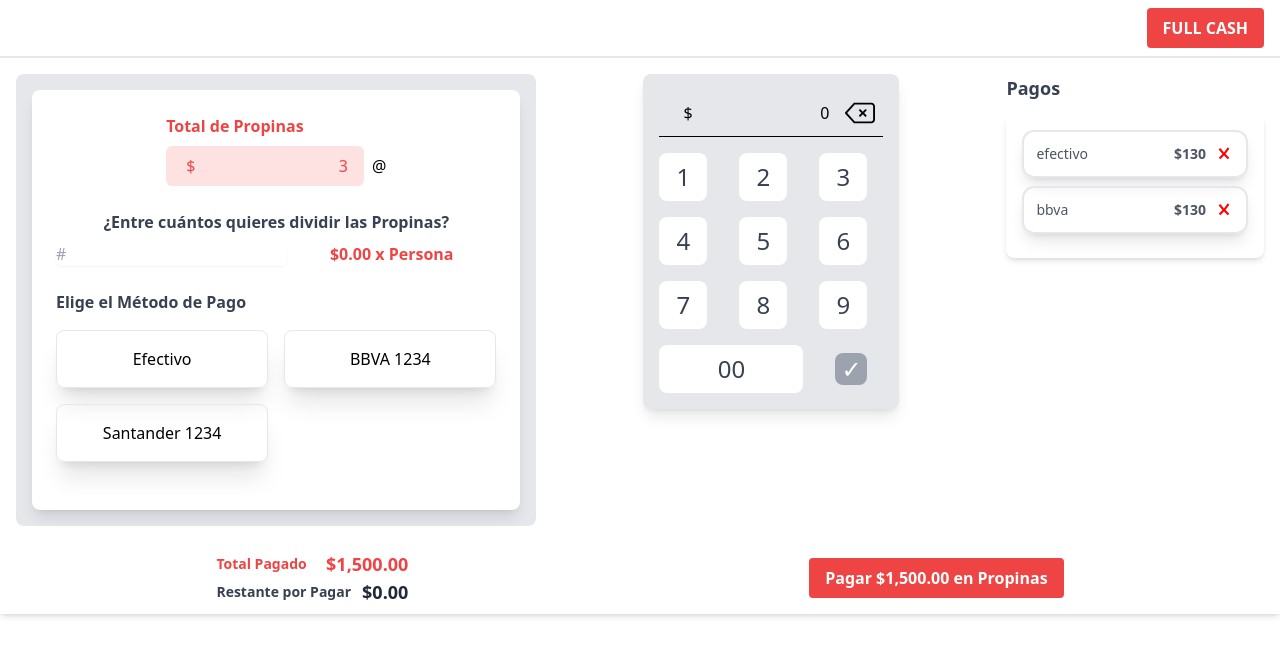
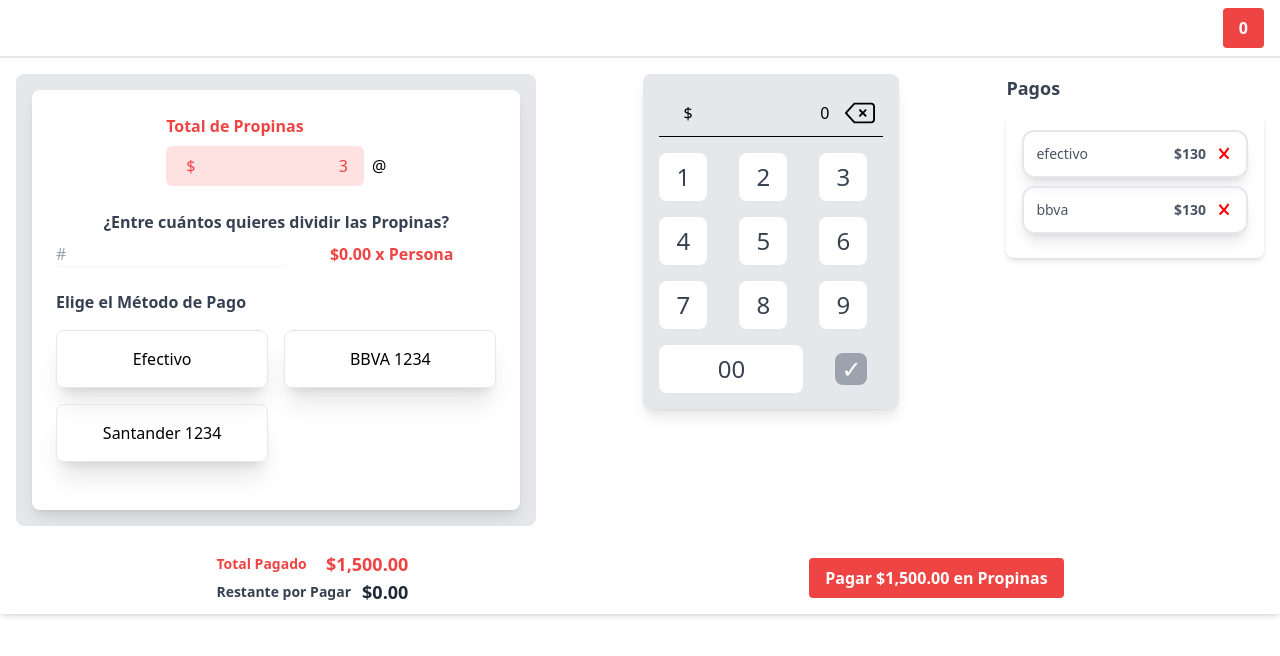
Before and after one commit to lororock/Softii-Test-front, a Vue app: page / in a window 1280 px wide. Shown: the top 656 px of the page. Built offline with nearby package versions, Linux system fonts and the light colour scheme; no server answers.

Commit message:
total caja pinia

```diff
--- a/src/App.vue
+++ b/src/App.vue
@@ -1,5 +1,8 @@
 <script lang="ts">
 import { ref, onMounted } from 'vue'
+import { storeToRefs } from "pinia";
+import { usePaymentsStore } from './stores/payments.ts'
+
 import PaymentApp from './layout/PaymentApp.vue'
 
 export default {
@@ -8,6 +11,9 @@ export default {
   },
   setup() {
     const loaded = ref(false)
+    const paymentsStore = usePaymentsStore()
+
+    const { total } = storeToRefs(paymentsStore);
 
     onMounted(async () => {
       try {
@@ -15,8 +21,9 @@ export default {
 
         if (response.ok) {
           const data = await response.json();
-          const efectivoCaja = data.efectivoCaja;
-          console.log(efectivoCaja);
+          console.log(paymentsStore)
+          total.value = data.efectivoCaja;
+          console.log(total.value);
           loaded.value = true
 
         } else {
--- a/src/components/FullCash.vue
+++ b/src/components/FullCash.vue
@@ -1,9 +1,23 @@
+<script lang="ts">
+import { storeToRefs } from "pinia";
+import { usePaymentsStore } from '../stores/payments.ts'
+
+export default {
+  name: "PaymentSplitter",
+  setup() {
+    const paymentsStore = usePaymentsStore()
+    const { total } = storeToRefs(paymentsStore);
+    return { total }
+  }
+};
+</script>
+
 <template>
-    <div class="w-full bg-white px-4 py-2 border-b-2">
-      <div class="flex justify-end">
-        <div class="bg-red-500 hover:bg-red-600 text-white font-bold py-2 px-4 rounded">
-          FULL CASH
-        </div>
+  <div class="w-full bg-white px-4 py-2 border-b-2">
+    <div class="flex justify-end">
+      <div class="bg-red-500 hover:bg-red-600 text-white font-bold py-2 px-4 rounded">
+        {{ total }}
       </div>
     </div>
-  </template>
+  </div>
+</template>
--- a/src/stores/payments.ts
+++ b/src/stores/payments.ts
@@ -2,11 +2,11 @@ import { defineStore } from 'pinia'
 
 export const usePaymentsStore = defineStore('payments', {
   state: () => ({
-    count: 0
+    total: 0
   }),
   actions: {
     increment() {
-      this.count++
+      this.total++
     }
   }
 })
--- a/tsconfig.json
+++ b/tsconfig.json
@@ -7,7 +7,7 @@
     "skipLibCheck": true,
 
     /* Bundler mode */
-    "moduleResolution": "bundler",
+    "moduleResolution": "node",
     "allowImportingTsExtensions": true,
     "resolveJsonModule": true,
     "isolatedModules": true,
```
Also changed, not shown: 1 other file (tests, documents, lock files or other folders).
